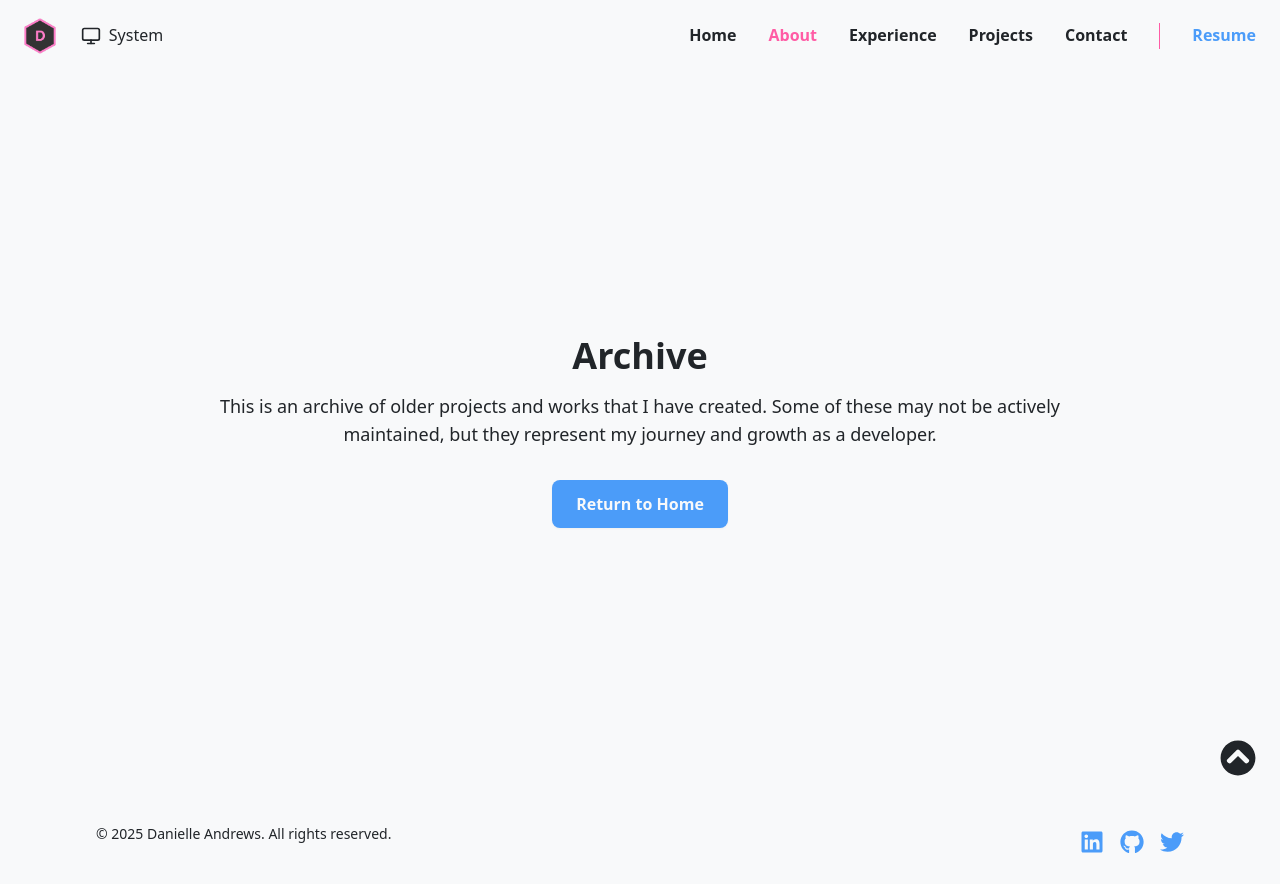
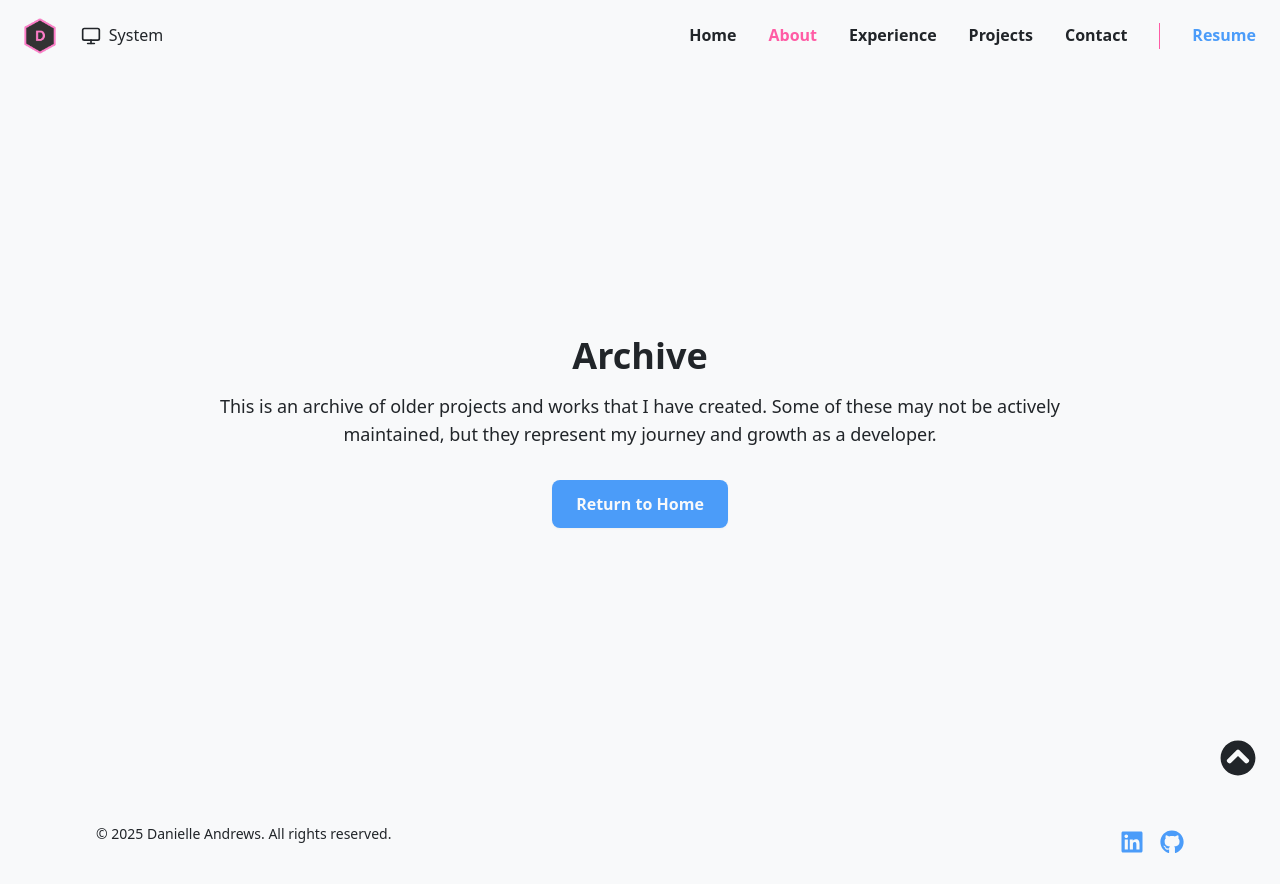
Before and after one commit to DrAcula27/portfolio, a Next.js app: page /archive in a window 1280 px wide. Built offline with nearby package versions, Linux system fonts and the light colour scheme.

Commit message:
chore(issue-4): add github link, remove twitter

```diff
--- a/components/common/Footer.tsx
+++ b/components/common/Footer.tsx
@@ -1,6 +1,6 @@
 'use client';
 
-import { FaTwitter, FaLinkedin, FaGithub } from 'react-icons/fa';
+import { FaLinkedin, FaGithub } from 'react-icons/fa';
 
 export default function Footer() {
   return (
@@ -19,21 +19,13 @@ export default function Footer() {
           <FaLinkedin size={24} />
         </a>
         <a
-          href="https://github.com"
+          href="https://github.com/DrAcula27"
           target="_blank"
           rel="noopener noreferrer"
           className="hover:text-accent-cool hover:scale-110 active:scale-95 transition-all"
         >
           <FaGithub size={24} />
         </a>
-        <a
-          href="https://twitter.com"
-          target="_blank"
-          rel="noopener noreferrer"
-          className="hover:text-accent-cool hover:scale-110 active:scale-95 transition-all"
-        >
-          <FaTwitter size={24} />
-        </a>
       </div>
     </footer>
   );
```
